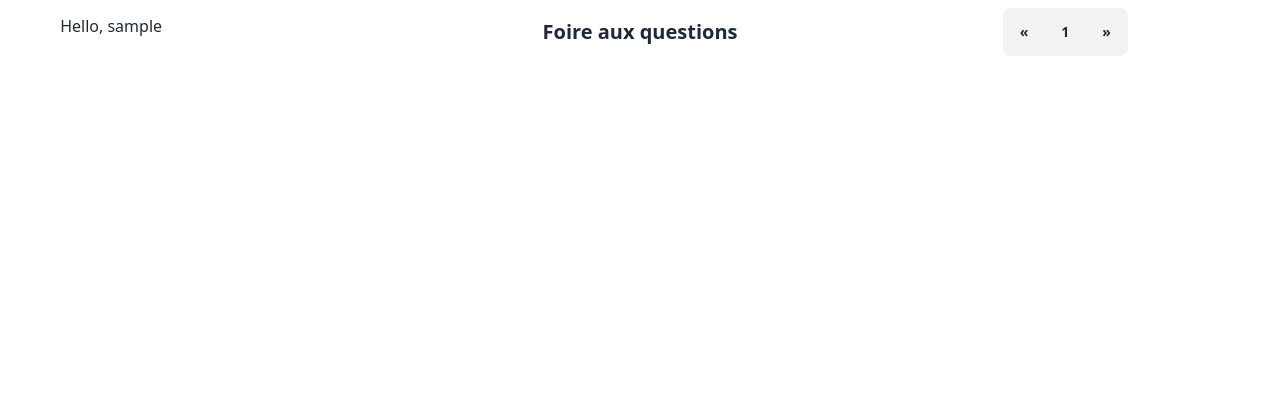
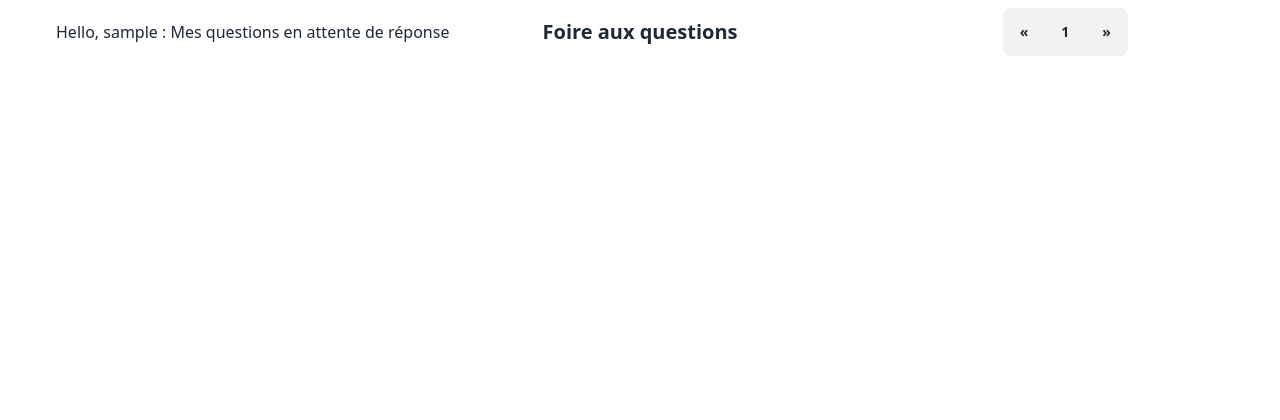
Before and after one commit to anjaniacatus/company_forum, a Django app: page /question/published in a window 1280 px wide. Shown: the top 420 px of the page. Run offline with Django 4.2, Linux system fonts and the light colour scheme; the visitor is signed in with stand-in values (Sample User, id 1); data that the repository does not hold is empty; style sheets or scripts are compiled from the project's sources; some libraries are stand-ins or nearby versions.

Commit message:
ajout de titre pour la page home

```diff
--- a/src/faq/urls.py
+++ b/src/faq/urls.py
@@ -15,6 +15,11 @@ urlpatterns = [
         name="my_published_questions",
     ),
     path("question/my_drafts", views.my_drafts, name="my_drafts"),
+    path(
+        "question/non_resolved_guest_questions",
+        views.non_resolved_guest_questions,
+        name="non_resolved_guest_questions",
+    ),
     path("question/all_resolved", views.question_list, name="all_resolved_questions"),
     path(
         "question/non_resolved",
--- a/src/faq/views.py
+++ b/src/faq/views.py
@@ -18,7 +18,7 @@ def question_list(request):
     return render(
         request,
         "../templates/pages/question_list.html",
-        {"questions": questions},
+        {"questions": questions, "title": "Home"},
     )
 
 
@@ -97,15 +97,23 @@ def question_publish(request, pk):
 def my_published_questions(request):
     questions = Question.objects.filter(author=request.user).order_by("-created_date")
     return render(
-        request, "../templates/pages/question_list.html", {"questions": questions}
+        request,
+        "../templates/pages/question_list.html",
+        {"questions": questions, "title": "Mes questions en attente de réponse"},
     )
 
 
 @login_required
 def my_drafts(request):
-    questions = Question.objects.filter(author=request.user).order_by("-created_date")
+    questions = (
+        Question.objects.filter(author=request.user)
+        .filter(published_date__isnull=True)
+        .order_by("-created_date")
+    )
     return render(
-        request, "../templates/pages/question_list.html", {"questions": questions}
+        request,
+        "../templates/pages/question_list.html",
+        {"questions": questions, "title": "My Drafts"},
     )
 
 
@@ -115,5 +123,22 @@ def non_resolved_questions(request):
         "-created_date"
     )
     return render(
-        request, "../templates/pages/question_list.html", {"questions": questions}
+        request,
+        "../templates/pages/question_list.html",
+        {"questions": questions, "title": "Questions à Traiter"},
     )
+
+
+@login_required
+def non_resolved_guest_questions(request):
+    questions = (
+        Question.objects.filter(author=request.user)
+        .filter(published_date__isnull=False)
+        .filter(resolved_date__isnull=True)
+        .order_by("-created_date")
+    )
+    return render(
+        request,
+        "../templates/pages/question_list.html",
+        {"questions": questions, "title": "Questions en cours de Traitement"},
+    )
--- a/src/templates/base.html
+++ b/src/templates/base.html
@@ -22,10 +22,12 @@
                 <li><a href="/admin">Admin</a></li>
                 <li><a>A propos</a></li>
               </ul>
-              {% if user.is_authenticated %}
-              Hello, {{ user.username }}
-              {% endif %}
             </div>
+            {% if user.is_authenticated %}
+              Hello, {{ user.username }} :
+            {% endif %}
+            {%block title %}{%endblock%}
+
           </div>
           <div class="navbar-center">
             <a class="btn btn-ghost normal-case text-xl">Foire aux questions</a>
@@ -42,11 +44,13 @@
                     <i class="fa-solid fa-filter"></i>
                   </label>
                   <ul tabindex="0" class="menu menu-sm dropdown-content mt-3 z-[1] p-2 shadow bg-base-100 rounded-box w-52">
-                      <li><a href="{% url 'my_published_questions' %}">Mes Questions</a></li>
+                      <li><a href="{% url 'all_resolved_questions' %}"> Toutes les questions Résolues</a></li>
                       <li><a href="{% url 'my_drafts' %}"> Drafts </a></li>
-                      <li><a href="{% url 'all_resolved_questions' %}"> Questions Résolues</a></li>
                       {% if user.is_superuser %}
                         <li><a href="{% url 'non_resolved_questions' %}"> Questions à Traiter </a></li>
+                      {% else %}
+                        <li><a href="{% url 'non_resolved_guest_questions'%}"> Mes Questions en attente </a></li>
+                        <li><a href="{% url 'my_published_questions' %}">Mes Questions</a></li>
                       {% endif %}
                   </ul>
                 </div>
--- a/src/templates/faq/answer_edit.html
+++ b/src/templates/faq/answer_edit.html
@@ -8,7 +8,6 @@
         <div class="flex space-x-2 mt-4">
             <input type="submit" value="Save" class="btn btn-sm "/>
             <a href="/" class="btn btn-sm "> Annuler </a>
-           <a href="{% url 'question_resolve' pk=question.pk %}" class="btn btn-sm"> Marquer comme résolue </a>
         </div>
     </form>
     </div>
--- a/src/templates/pages/question_list.html
+++ b/src/templates/pages/question_list.html
@@ -1,4 +1,5 @@
 {% extends 'base.html' %}
+{% block title %} {{ title  }}{% endblock%}
 {%block head%}
      <div class="join">
         <button class="join-item btn">«</button>
@@ -17,7 +18,8 @@
             </a>
            </div>
            <ul class="text-sm text-gray-500">
-              <li> Publiée le :  {{ question.created_date }} </li>
+              <li> Créé le :  {{ question.created_date }} </li>
+              <li> Publié le :  {{ question.published_date }} </li>
               <li> Résolue le :  {{ question.resolved_date  }} </li>
               <li> Auteur : {{ question.author.username }} - {{ question.author.lastname }}</li>
           </ul>
@@ -25,6 +27,6 @@
         <p class="mt-1"> {{ question.answer  }}</p>
         </div>
       </article>
-      <hr>
+           <hr>
 {% endfor %}
 {% endblock %}
```
Also changed, not shown: src/templates/faq/question_detail.html (+5 -3 lines).
